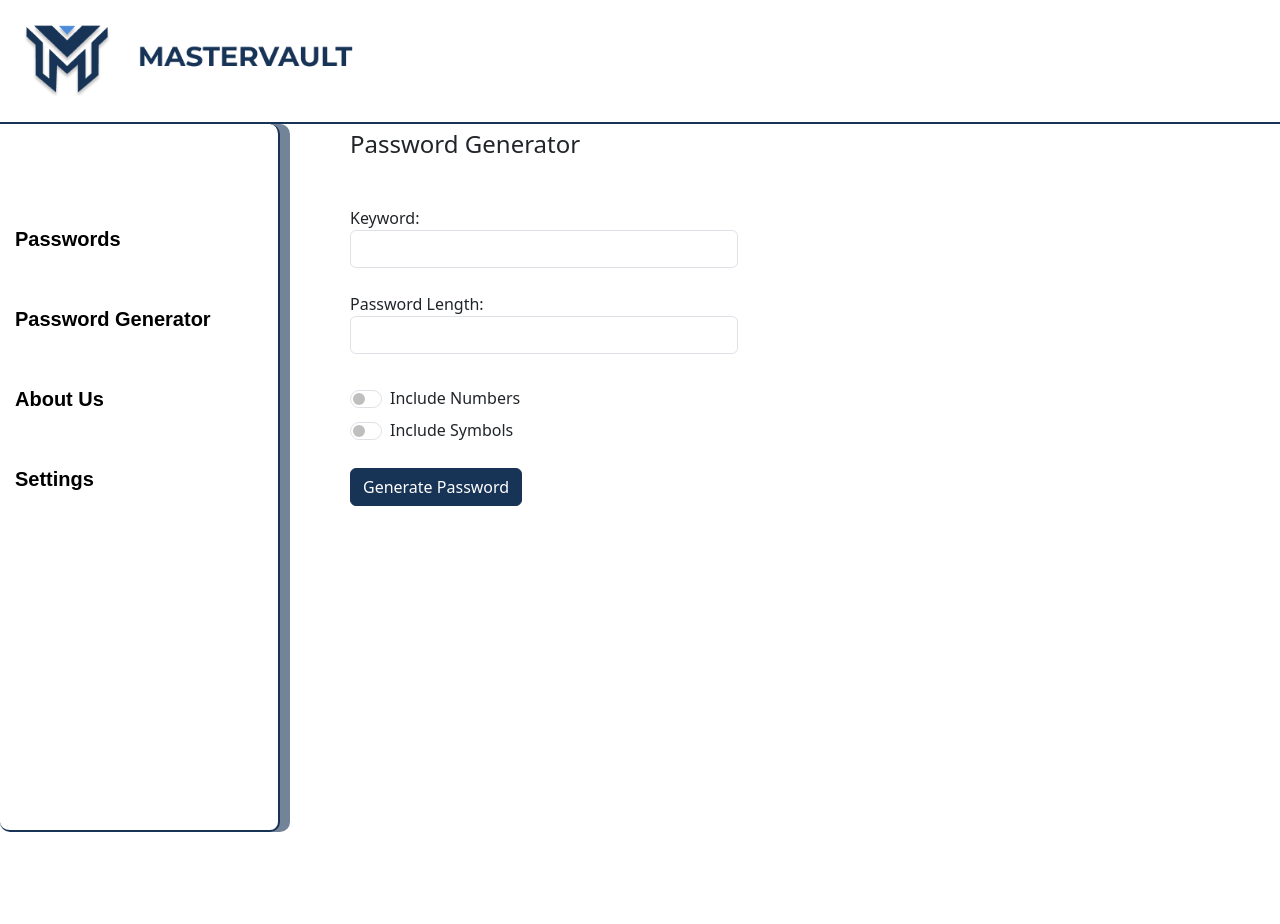
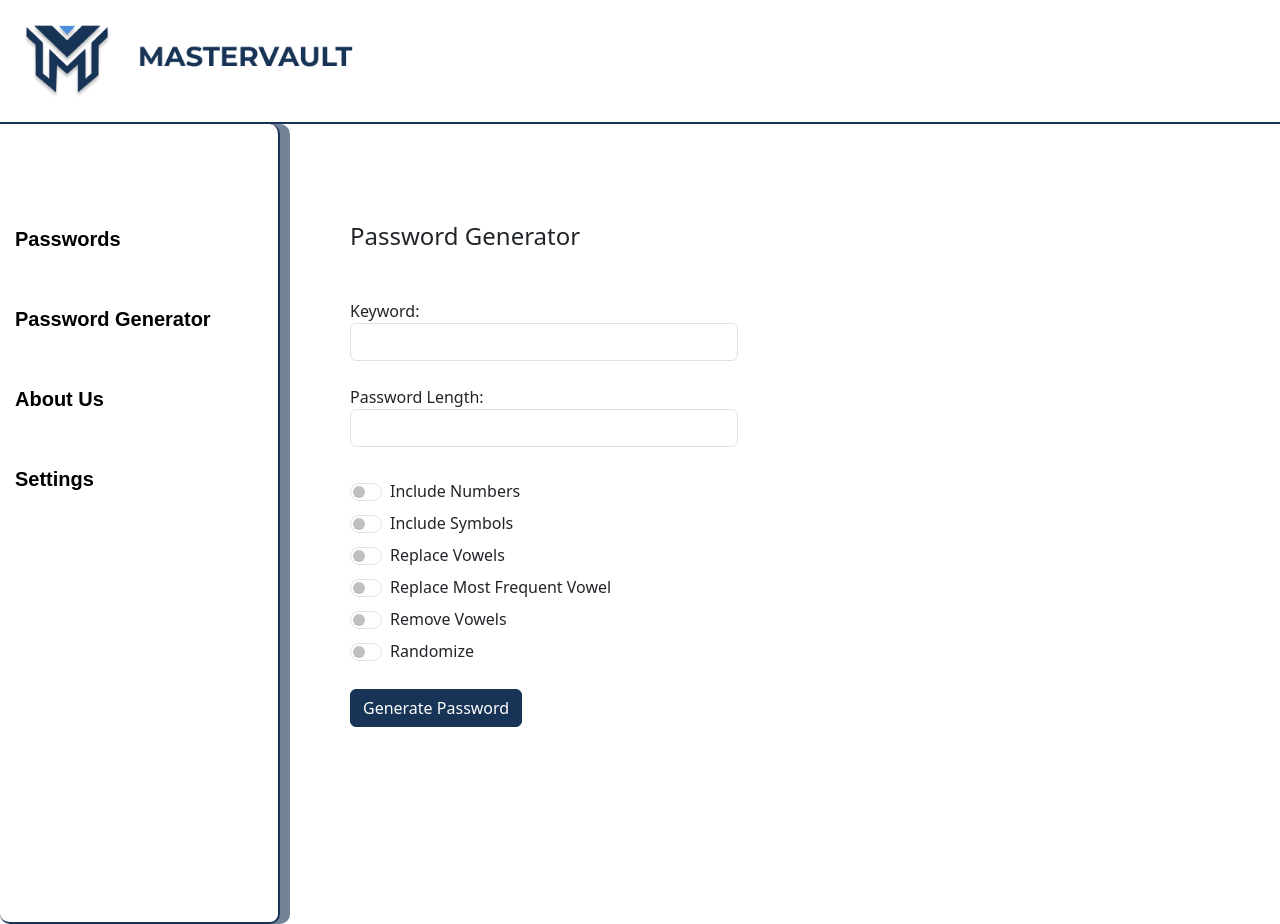
Before and after one commit to SmurfPJ/CS301.3-MasterVault-Revamp, a Flask app: page /create_password in a window 1280 px wide. Before the commit the page ends 832 px from the top, so only its background shows below. Run offline with Flask 3, Linux system fonts and the light colour scheme.

Commit message:
- paraphrase generator added, spacing fixed for pages

```diff
--- a/app.py
+++ b/app.py
@@ -49,7 +49,7 @@ def setSessionID(userID):
 
 
 
-def generate_password(keyword, length, use_numbers, use_symbols):
+def generate_password(keyword, length, use_numbers, use_symbols, replace_vowels, replace_most_frequent_vowel, remove_vowels, randomize):
     characters = string.ascii_letters  # Always use letters
 
     if use_numbers:
@@ -61,6 +61,21 @@ def generate_password(keyword, length, use_numbers, use_symbols):
     # Ensure the password is at least as long as the keyword
     if length < len(keyword):
         return ""
+
+    # Apply transformations
+    if replace_vowels:
+        keyword = keyword.replace('a', '@').replace('e', '3').replace('i', '1').replace('o', '0').replace('u', 'u')
+
+    if replace_most_frequent_vowel:
+        most_frequent_vowel = max(set(keyword), key=keyword.count)
+        if most_frequent_vowel in 'aeiou':
+            keyword = keyword.replace(most_frequent_vowel, 'x')
+
+    if remove_vowels:
+        keyword = ''.join([char for char in keyword if char not in 'aeiou'])
+
+    if randomize:
+        keyword = ''.join(random.sample(keyword, len(keyword)))
 
     # Add random characters to the keyword until desired length is reached
     while len(keyword) < length:
@@ -168,19 +183,24 @@ def handle_create_password():
     length = int(request.form.get('length', 8))  # Provide a default value in case it's not set
     use_numbers = 'numbers' in request.form
     use_symbols = 'symbols' in request.form
+    replace_vowels = 'replace_vowels' in request.form
+    replace_most_frequent_vowel = 'replace_most_frequent_vowel' in request.form
+    remove_vowels = 'remove_vowels' in request.form
+    randomize = 'randomize' in request.form
 
     # Validate options and generate password
     if not use_numbers and not use_symbols:
         error = "Please select at least one option: Use Numbers or Use Symbols."
     else:
-        password = generate_password(keyword, length, use_numbers, use_symbols)
+        password = generate_password(keyword, length, use_numbers, use_symbols, replace_vowels, replace_most_frequent_vowel, remove_vowels, randomize)
         strength = check_password_strength(password)
         if not password:
             error = "Failed to generate password. Ensure the keyword is shorter than the desired password length."
 
     # Render the same template with new data
     return render_template('createPassword.html', password=password, strength=strength, error=error, keyword=keyword,
-                           length=length, use_numbers=use_numbers, use_symbols=use_symbols)
+                           length=length, use_numbers=use_numbers, use_symbols=use_symbols, replace_vowels=replace_vowels,
+                           replace_most_frequent_vowel=replace_most_frequent_vowel, remove_vowels=remove_vowels, randomize=randomize)
 
 
 
--- a/loginInfo.csv
+++ b/loginInfo.csv
@@ -1,4 +1 @@
 Username,Email,DOB,Password,2FA,MasterPassword,LockStatus,LockDuration(min),LockTime
-peterlee,peter@hotmail.com,1980-04-12,b'gAAAAABmWTF6og8bUOKFa-aAsE-UrFmYGzP_R1otsWJ2Gxh7jxenf201Ip9qmLSzTwpxRJTabRFIq_dGCF1Kk3PeJLZoMGEePw==',personal,b'gAAAAABmWTJx0fvRyvpcJS_IpQrKzMlD9NuVWZFo8B5HaR1dFBWvTIoclTml6sHMhJW3nUx7G0LIFfgGqC7yKWj5i8nmcfRUGA==',empty,Unlocked,empty,empty,chicken
-Conor,smurfpj18@gmail.com,2004-02-17,b'gAAAAABl947BieFPjk3suE5fVWGXWUDXCxjij2spF-tJjDRfUH3LbkeOavPvN0Be4e8JrEwcA-UfIO_uaHX6QzuoUki6GfRvqA==',Enabled,b'gAAAAABmTpid7k3Jzo_23zRG9kqyvw7CnOWSvz2NC4VevFf8XREoU-NTOnCOsSinyFcgGvV1raJTfrHgwkPtvkmvjsAzmCexFA==',Unlocked,empty,empty
-Smurf,smurfpj18@gmail.com,2004-02-17,b'gAAAAABmTph-aF3SN7JBVhragMqQpUYeMumyhR0q85qveLAq9V--1CQXA73yeY6l46hToICbqSY6DjmH2ajo00PUq8rgK0tc4Q==',Enabled,b'gAAAAABmTpid7k3Jzo_23zRG9kqyvw7CnOWSvz2NC4VevFf8XREoU-NTOnCOsSinyFcgGvV1raJTfrHgwkPtvkmvjsAzmCexFA==',Unlocked,empty,empty
--- a/requirements.txt
+++ b/requirements.txt
@@ -1,4 +1,6 @@
-Flask
-python-dotenv
+Flask~=3.0.0
+python-dotenv~=1.0.0
 Flask-Mail
 cryptography
+pymongo==4.7.3
+wtforms~=3.1.0
--- a/static/style.css
+++ b/static/style.css
@@ -45,7 +45,7 @@ body {
 
 .main-container {
     display: flex;
-    height: 88.4vh;
+    height: 100vh;
 }
 
 
--- a/templates/createPassword.html
+++ b/templates/createPassword.html
@@ -1,7 +1,7 @@
 {% extends 'base.html' %}
 
 {% block head %}
- <title>Create Password</title>
+<title>Create Password</title>
 {% endblock %}
 
 {% block body %}
@@ -50,7 +50,27 @@
             <div class="form-check form-switch mt-2">
                 <input class="form-check-input" type="checkbox" name="symbols" id="symbols" {% if use_symbols %}checked{% endif %}>
                 <label class="form-check-label" for="symbols">Include Symbols</label><br>
+            </div>
 
+            <!-- New options -->
+            <div class="form-check form-switch mt-2">
+                <input class="form-check-input" type="checkbox" name="replace_vowels" id="replace_vowels" {% if replace_vowels %}checked{% endif %}>
+                <label class="form-check-label" for="replace_vowels">Replace Vowels</label><br>
+            </div>
+
+            <div class="form-check form-switch mt-2">
+                <input class="form-check-input" type="checkbox" name="replace_most_frequent_vowel" id="replace_most_frequent_vowel" {% if replace_most_frequent_vowel %}checked{% endif %}>
+                <label class="form-check-label" for="replace_most_frequent_vowel">Replace Most Frequent Vowel</label><br>
+            </div>
+
+            <div class="form-check form-switch mt-2">
+                <input class="form-check-input" type="checkbox" name="remove_vowels" id="remove_vowels" {% if remove_vowels %}checked{% endif %}>
+                <label class="form-check-label" for="remove_vowels">Remove Vowels</label><br>
+            </div>
+
+            <div class="form-check form-switch mt-2">
+                <input class="form-check-input" type="checkbox" name="randomize" id="randomize" {% if randomize %}checked{% endif %}>
+                <label class="form-check-label" for="randomize">Randomize</label><br>
             </div>
 
             <input type="submit" value="Generate Password" class="btn btn-primary mt-4 generatePasswordbutton">
```
